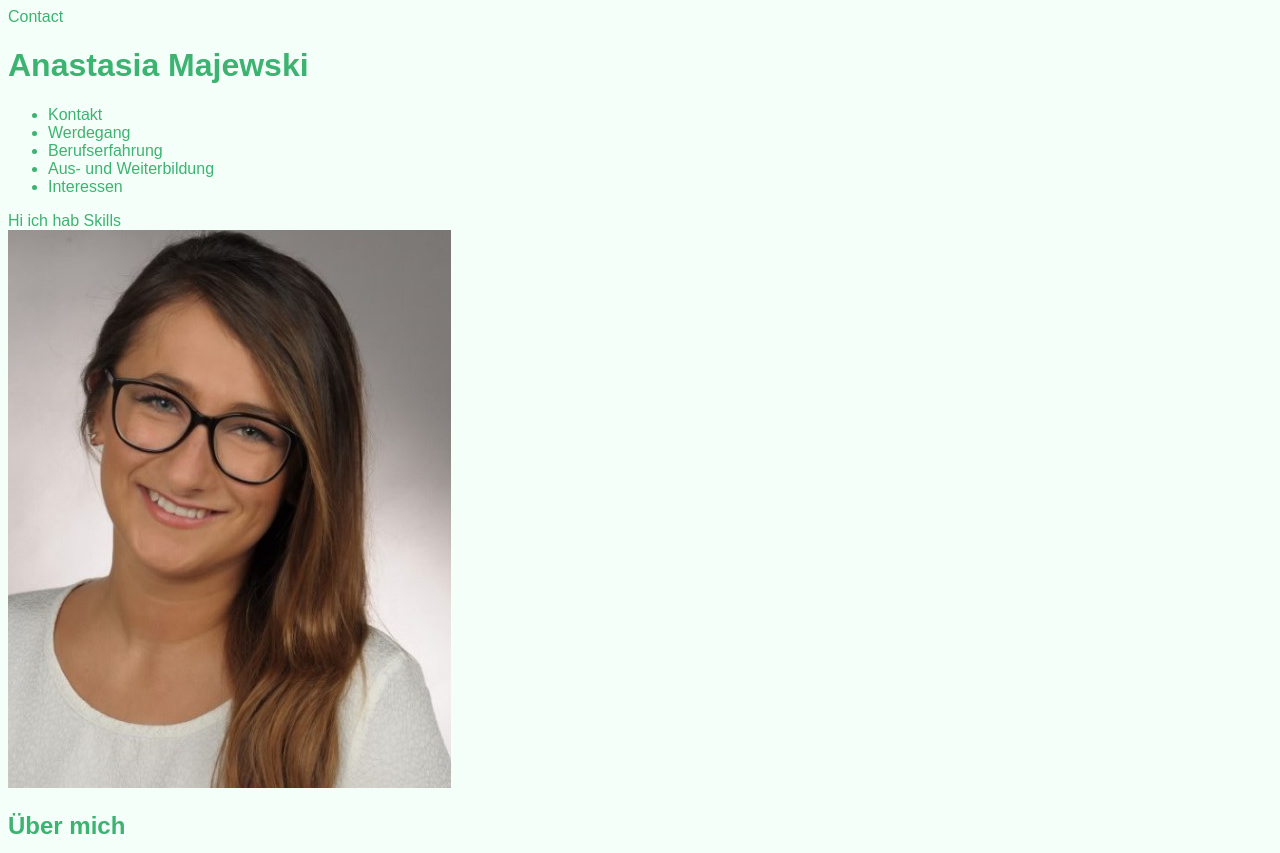
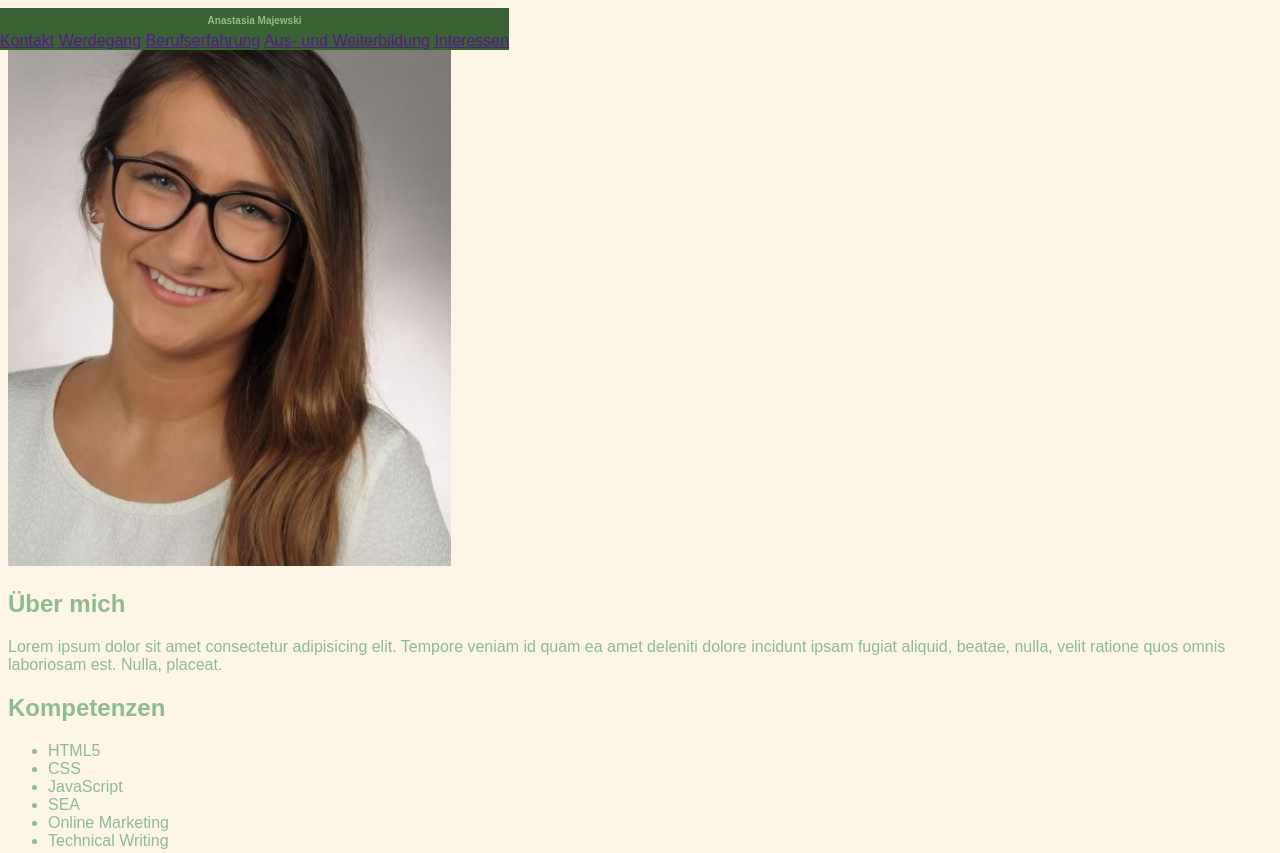
Before and after one commit to anastasiamajewski/personal-website, a website: page docs/index.html in a window 1280 px wide. Shown: the top 853 px of the page. Drawn offline with Linux system fonts and the light colour scheme.

Commit message:
Add main and header

```diff
--- a/docs/index.html
+++ b/docs/index.html
@@ -3,35 +3,29 @@
 <head>
     <meta charset="UTF-8">
     <meta name="viewport" content="width=device-width, initial-scale=1.0">
-    <title>Document</title>
+    <title>Anastasia</title>
     <link rel="stylesheet" href="styles.css">
 </head>
 <body>
 
 
-    Contact
+ <header class="header">
+     <h1 class="title">Anastasia Majewski</h1>
 
-
- <header>
-     <h1>Anastasia Majewski</h1>
-     <nav>
-         <ul>
-             <li>Kontakt</li>
-             <li>Werdegang </li>
-             <li>Berufserfahrung</li>
-             <li>Aus- und Weiterbildung</li>
-             <li>Interessen</li>
-         </ul>
+         <a href="">Kontakt</a>
+         <a href="">Werdegang</a>
+         <a href="">Berufserfahrung</a>
+         <a href="">Aus- und Weiterbildung</a>
+         <a href="">Interessen</a>
      </nav>
 </header>
 
-<section class="skills">Hi ich hab Skills</section>
 
 <!-- About me and skills -->
 <main>
-         <img src="/docs/images/Anastasia.jpg" alt="Anastasia Majewski">
+    <img class="main__img" src="/docs/images/Anastasia.jpg" alt="Anastasia Majewski">
 
-         <div>
+         <div class="box">
              <h2>Über mich</h2>
              <p>Lorem ipsum dolor sit amet consectetur adipisicing elit. Tempore veniam id quam ea amet deleniti dolore incidunt ipsam fugiat aliquid, beatae, nulla, velit ratione quos omnis laboriosam est. Nulla, placeat.</p>
          </div>
@@ -62,28 +56,29 @@
 <!-- Languages -->
 <h2>Sprachen</h2>
 <section>
-    <div class="progressbar">Deutsch</div>
-    <div class="progressbar">Englisch</div>
-    <div class="progressbar">Russisch</div>
+    <div>Deutsch</div>
+    <div>Englisch</div>
+    <div>Russisch</div>
 </section>
 <!-- Languages end -->
 <!-- Contact -->
-<h2>Netzwerke</h2>
-<a href="https://codepen.io/anastasiamajewski"><img src="/docs/images/Codepen Kopie.png" alt="Codepen"></a>
-
-<a href="https://github.com/"><img src="/docs/images/github_PNG15.png" alt="GitHub"></a>
-
-<a href="https://www.linkedin.com/in/anastasia-majewski-675974143/"><img src="/docs/images/LI-Logo Kopie.png" alt="LinkedIn"></a>
-
-<a href="https://www.xing.com/profile/Anastasia_Majewski2/"><img src="/docs/images/Xing Kopie.svg" alt="Xing"></a>
-
 <h2>Kontakt</h2>
-<div class="box">
+<div>
 <h3>Kontaktieren Sie mich per E-Mail</h3>
 <a href="mailto:anastasiamajewski1991@gmail.com" class="button">Mail me</a>
 <h3>oder rufen Sie mich an unter:</h3>
 <a href="tel:+49173375164" class="button">Call me</a>
 </div>
+
+<h2>Netzwerke</h2>
+
+<a href="https://www.linkedin.com/in/anastasia-majewski-675974143/"><img width="100" height="auto" src="/docs/images/LI-Logo Kopie.png" alt="LinkedIn"></a>
+
+<a href="https://codepen.io/anastasiamajewski"><img width="200" height="auto" src="/docs/images/Codepen Kopie.png" alt="Codepen"></a>
+
+<a href="https://github.com/"><img width="200" height="auto" src="/docs/images/github_PNG15.png" alt="GitHub"></a>
+
+<a href="https://www.xing.com/profile/Anastasia_Majewski2/"><img width="100" height="auto" src="/docs/images/Xing Kopie.svg" alt="Xing"></a>
 <!-- Contact end -->
 
 <!-- Job information -->
--- a/scss/_base.scss
+++ b/scss/_base.scss
@@ -3,6 +3,7 @@
 }
 
 body {
+    height: 100vh;
     font-family: sans-serif;
     color: var(--secondary);
     background: var(--primary);
--- a/scss/_header.scss
+++ /dev/null
@@ -1,3 +0,0 @@
-.header {
-padding: 20px;
-}
--- a/scss/_utils.scss
+++ /dev/null
@@ -1,3 +0,0 @@
-.mb-20 {
-    margin-bottom: 20px;
-}
--- a/scss/_variables.scss
+++ b/scss/_variables.scss
@@ -1,5 +1,7 @@
 
 :root {
-    --primary: mintcream;
-    --secondary: mediumseagreen;
+--primary: oldLace;
+--secondary: darkseagreen;
+--tertiary: rgb(58, 97, 51);
+--header-background: salmon;
 }
--- a/scss/components/_header-colors.scss
+++ /dev/null
@@ -1,5 +0,0 @@
-.header {
-
-    --header-background: salmon;
-
-}
--- a/scss/components/_header.scss
+++ b/scss/components/_header.scss
@@ -1,6 +1,16 @@
-@import "header-colors"
 
 .header {
-padding:10px;
-background-color: var(--header-background);
+    position: fixed;
+    right: 30;
+    left: 0;
+     z-index: 1;
+     //padding: 20px;
+     margin-top: 0;
+     //align-self: stretch;
+     text-align: center;
+     background-color: var(--tertiary);
 }
+
+.title {
+    font-size: 10px;
+}
--- /dev/null
+++ b/scss/components/_main.scss
@@ -0,0 +1,6 @@
+.main__img {
+
+    max-widht: 100px;
+    min-width: 20%;
+    height: auto;
+}
--- a/scss/components/_skills.scss
+++ /dev/null
@@ -1,3 +0,0 @@
-.skills {
-    color: tomato;
-}
--- a/scss/styles.scss
+++ b/scss/styles.scss
@@ -1,15 +1,8 @@
 @import "variables";
 @import "base";
-@import "utils";
 
 
-//components:
 @import "components/header";
+@import "components/main"
 @import "components/skills";
-
-//@import "header";
-//@import navigation
-//@import "teaser";
-//@import "footer";
-//@import "usercard";
-//@import "skills";
+@import "components/contact";
```
Also changed, not shown: docs/styles.css, 1 other file.
